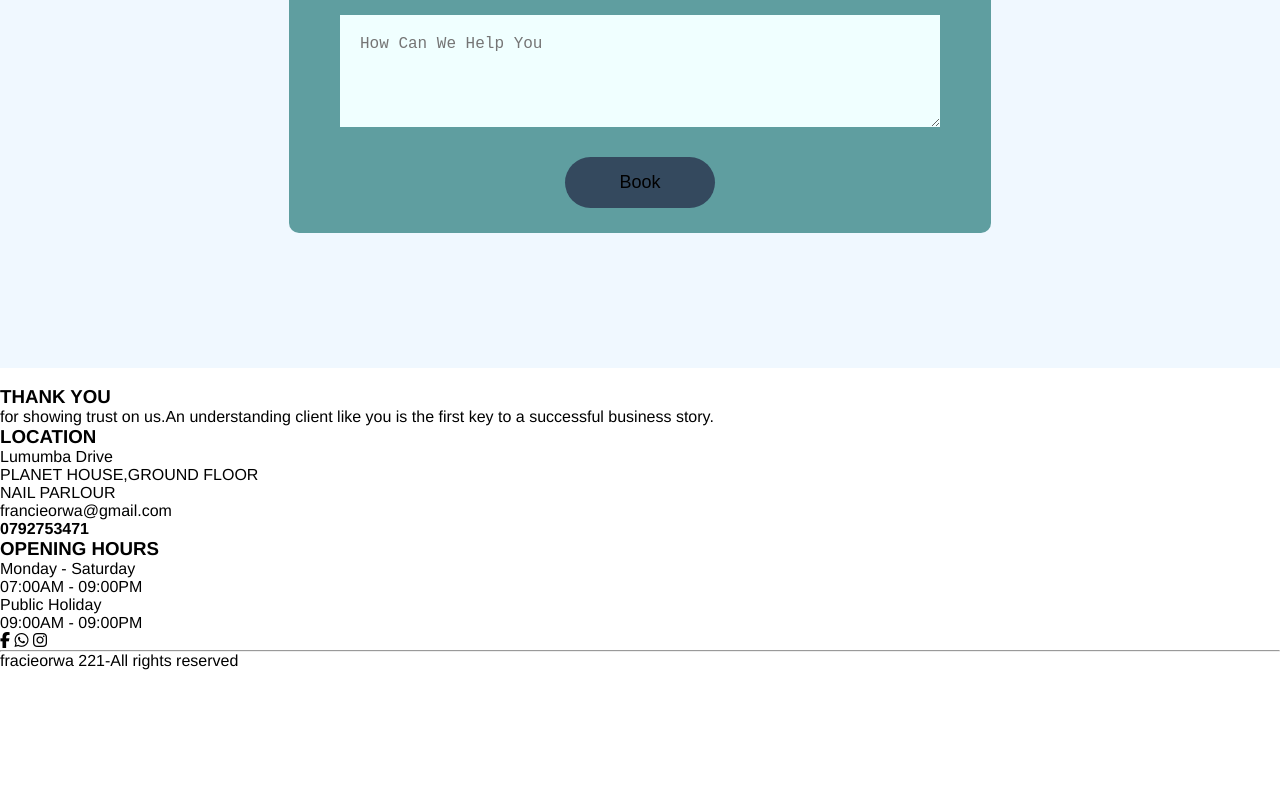
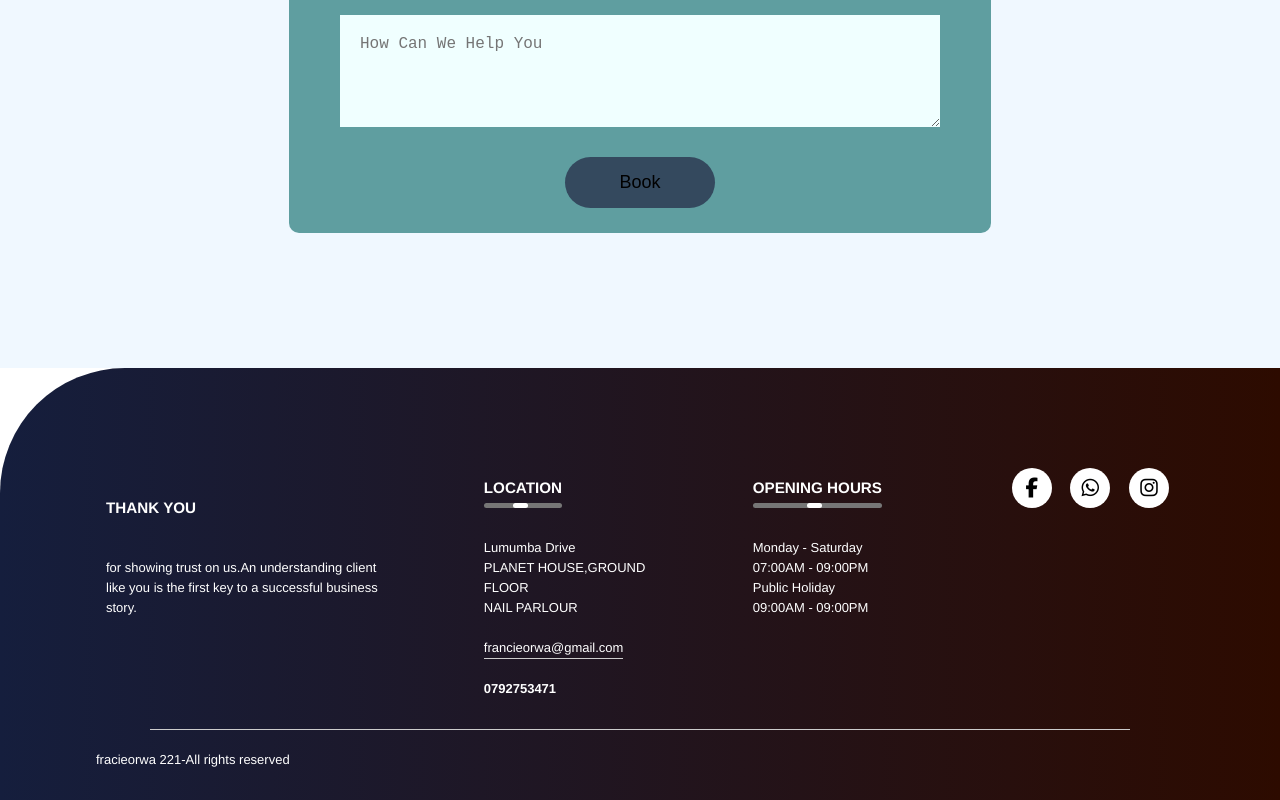
Before and after one commit to Francieorwa/Project, a plain HTML site: page index.html in a window 1280 px wide. Shown: the part 674-1474 px from the top of the page. Before the commit the page ends 1344 px from the top, so only its background shows below. Drawn offline with Linux system fonts and the light colour scheme.

Commit message:
updated file

```diff
--- a/style.css
+++ b/style.css
@@ -92,3 +92,92 @@ form button{
     margin:20px auto 0;
     border-radius: 30px;
 }
+
+/* footer section*/
+footer{
+    width:100%;
+    bottom: 0;
+    background:linear-gradient(to right, #151E3D, #2d0b00);
+    color:#fff;
+    padding: 100px 0 30px;
+    border-top-left-radius: 125px;
+    font-size: 13px;
+    line-height: 20px;
+}
+.row{
+    width:85%;
+    margin:auto;
+    display: flex;
+    flex-wrap: wrap;
+    align-items: flex-start;
+    justify-content: space-between;
+}
+.col{
+    flex-basis: 25%;
+    padding:10px;
+
+}
+.col:nth-child(2), .col:nth-child(3){
+    flex-basis: 15%;
+}
+.col h3{
+    width: fit-content;
+    margin-bottom: 40px;
+    position: relative;
+}
+.email-id{
+    width: fit-content;
+    border-bottom: 1px solid #ccc;
+    margin: 20px 0;
+}
+.social-icons .fab{
+    width: 40px;
+    height:40px;
+    border-radius: 50%;
+    text-align: center;
+    line-height: 40px;
+    font-size: 20px;
+    color: #000;
+    background-color:#fff;
+    margin-right: 15px;
+    cursor: pointer;
+}
+hr{
+    width:90%;
+    border:0;
+    border-bottom: 1px solid #ccc;
+    margin: 20px auto;
+
+}
+.copyright{
+    text-align: center;
+}
+.underline{
+    width:100%;
+    height:5px;
+    background-color: #767676;
+    border-radius: 3px;
+    position: absolute;
+    top:25px;
+    left:0;
+}
+.underline span{
+    width: 15px;
+    height: 100%;
+    background-color: #fff;
+    border-radius: 3px;
+    position:absolute;
+    top:0;
+    left:10px;
+    animation:moving 2s linear infinite;
+    overflow: hidden;
+}
+/*add key frames inorder for the animation to work*/
+@keyframes moving{
+    0%{
+        left:-20px
+    }
+    100%{
+        left: 100%;
+    }
+}
```
